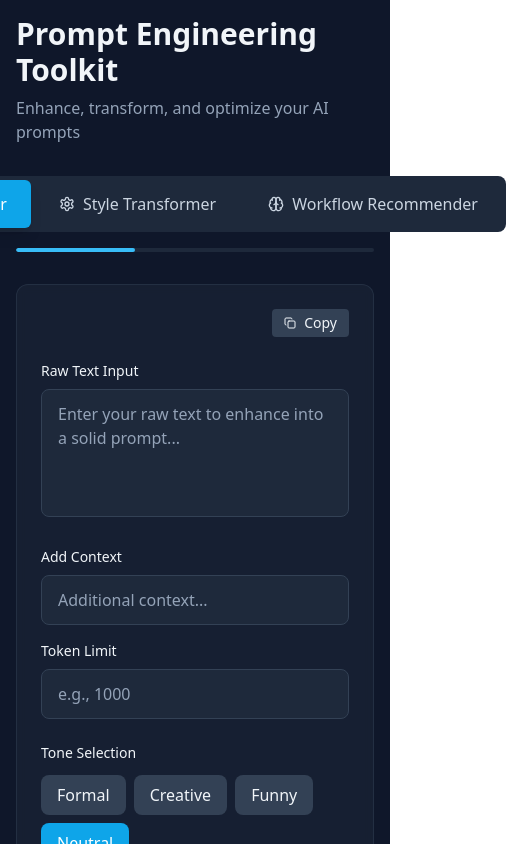
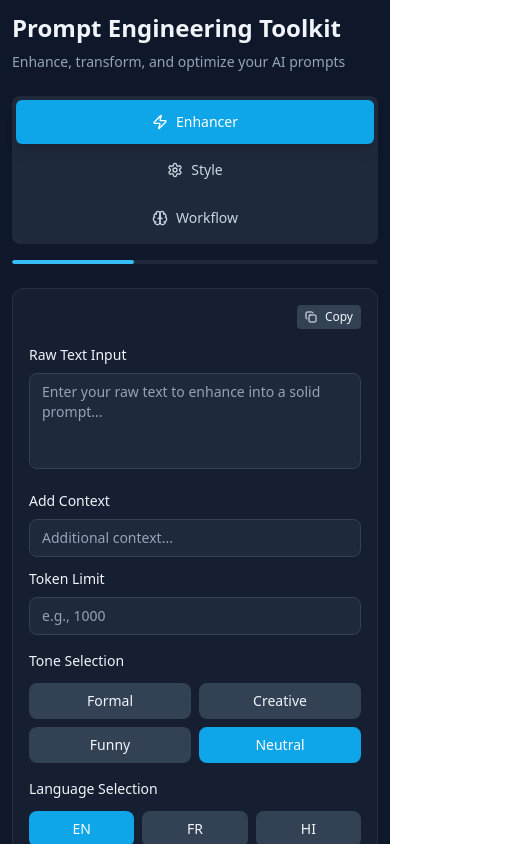
Before and after one commit to priyansh87/PromptLab, a Next.js app: page / in a window 390 px wide. Shown: the top 844 px of the page, 506 px wide, since content can reach past the window. Built offline with nearby package versions, Linux system fonts and the light colour scheme.

Commit message:
Make application responsive for mobile screens

```diff
--- a/app/page.tsx
+++ b/app/page.tsx
@@ -55,30 +55,31 @@ export default function TabComponent() {
 
   return (
     <div className="min-h-screen bg-slate-900 text-slate-100 font-sans">
-      <div className="max-w-6xl mx-auto p-4 sm:p-6 lg:p-8">
-        <div className="mb-8">
-          <h1 className="text-3xl font-bold text-slate-100 mb-2">Prompt Engineering Toolkit</h1>
-          <p className="text-slate-400">Enhance, transform, and optimize your AI prompts</p>
+      <div className="max-w-6xl mx-auto p-3 sm:p-4 lg:p-8">
+        <div className="mb-6 sm:mb-8">
+          <h1 className="text-2xl sm:text-3xl font-bold text-slate-100 mb-2">Prompt Engineering Toolkit</h1>
+          <p className="text-sm sm:text-base text-slate-400">Enhance, transform, and optimize your AI prompts</p>
         </div>
 
         {/* Tab Navigation */}
-        <div className="mb-8">
+        <div className="mb-6 sm:mb-8">
           <div className="flex justify-center">
-            <div className="flex space-x-1 bg-slate-800 p-1 rounded-lg">
+            <div className="flex flex-col sm:flex-row space-y-1 sm:space-y-0 sm:space-x-1 bg-slate-800 p-1 rounded-lg w-full sm:w-auto">
               {tabs.map((tab) => {
                 const Icon = tab.icon
                 return (
                   <button
                     key={tab.id}
                     onClick={() => handleTabChange(tab.id)}
-                    className={`flex items-center gap-2 px-6 py-3 rounded-md transition-all whitespace-nowrap ${
+                    className={`flex items-center justify-center sm:justify-start gap-2 px-4 sm:px-6 py-3 rounded-md transition-all whitespace-nowrap text-sm sm:text-base ${
                       activeTab === tab.id
                         ? "bg-sky-500 text-white shadow-lg"
                         : "text-slate-300 hover:text-slate-100 hover:bg-slate-700"
                     }`}
                   >
                     <Icon className="w-4 h-4" />
-                    <span className="font-medium">{tab.label}</span>
+                    <span className="font-medium hidden sm:inline">{tab.label}</span>
+                    <span className="font-medium sm:hidden">{tab.label.split(' ')[0]}</span>
                   </button>
                 )
               })}
@@ -86,7 +87,7 @@ export default function TabComponent() {
           </div>
           {activeTab && (
             <div className="mt-4 flex justify-center">
-              <div className="w-96 h-1 bg-slate-800 rounded-full overflow-hidden">
+              <div className="w-full max-w-96 h-1 bg-slate-800 rounded-full overflow-hidden">
                 <motion.div
                   className="h-full bg-sky-400 rounded-full"
                   initial={{ width: 0 }}
@@ -112,7 +113,7 @@ export default function TabComponent() {
                 x: { type: "spring", stiffness: 300, damping: 30 },
                 opacity: { duration: 0.2 },
               }}
-              className="bg-slate-800/50 backdrop-blur-sm rounded-xl p-6 sm:p-8 border border-slate-700/50"
+              className="bg-slate-800/50 backdrop-blur-sm rounded-xl p-4 sm:p-6 lg:p-8 border border-slate-700/50"
             >
               {renderTabContent()}
             </motion.div>
--- a/components/CopyButton.tsx
+++ b/components/CopyButton.tsx
@@ -11,7 +11,7 @@ export const CopyButton = ({ onCopy, isCopied }: CopyButtonProps) => {
   return (
     <button
       onClick={onCopy}
-      className="flex items-center gap-2 px-3 py-1 bg-slate-700 hover:bg-slate-600 text-slate-100 rounded text-sm transition-colors"
+      className="flex items-center gap-2 px-2 sm:px-3 py-1 bg-slate-700 hover:bg-slate-600 text-slate-100 rounded text-xs sm:text-sm transition-colors"
     >
       {isCopied ? <Check className="w-3 h-3" /> : <Copy className="w-3 h-3" />}
       {isCopied ? "Copied!" : "Copy"}
--- a/components/EnhancerTab.tsx
+++ b/components/EnhancerTab.tsx
@@ -48,7 +48,7 @@ export const EnhancerTab = ({ copiedStates, copyToClipboard }: EnhancerTabProps)
   }
 
   return (
-    <div className="space-y-6">
+    <div className="space-y-4 sm:space-y-6">
       <div className="flex justify-end">
         <CopyButton onCopy={() => copyToClipboard(enhancedText, "enhancer")} isCopied={copiedStates.enhancer} />
       </div>
@@ -58,19 +58,19 @@ export const EnhancerTab = ({ copiedStates, copyToClipboard }: EnhancerTabProps)
         <textarea
           value={rawText}
           onChange={(e) => setRawText(e.target.value)}
-          className="w-full h-32 px-4 py-3 bg-slate-800 border border-slate-700 rounded-lg text-slate-100 placeholder-slate-400 focus:outline-none focus:ring-2 focus:ring-sky-400 focus:border-transparent resize-none"
+          className="w-full h-24 sm:h-32 px-3 sm:px-4 py-2 sm:py-3 bg-slate-800 border border-slate-700 rounded-lg text-slate-100 placeholder-slate-400 focus:outline-none focus:ring-2 focus:ring-sky-400 focus:border-transparent resize-none text-sm sm:text-base"
           placeholder="Enter your raw text to enhance into a solid prompt..."
         />
       </div>
 
-      <div className="grid grid-cols-1 sm:grid-cols-2 gap-4">
+      <div className="grid grid-cols-1 sm:grid-cols-2 gap-3 sm:gap-4">
         <div>
           <label className="block text-sm font-medium text-slate-100 mb-2">Add Context</label>
           <input
             type="text"
             value={context}
             onChange={(e) => setContext(e.target.value)}
-            className="w-full px-4 py-3 bg-slate-800 border border-slate-700 rounded-lg text-slate-100 placeholder-slate-400 focus:outline-none focus:ring-2 focus:ring-sky-400 focus:border-transparent"
+            className="w-full px-3 sm:px-4 py-2 sm:py-3 bg-slate-800 border border-slate-700 rounded-lg text-slate-100 placeholder-slate-400 focus:outline-none focus:ring-2 focus:ring-sky-400 focus:border-transparent text-sm sm:text-base"
             placeholder="Additional context..."
           />
         </div>
@@ -80,7 +80,7 @@ export const EnhancerTab = ({ copiedStates, copyToClipboard }: EnhancerTabProps)
             type="number"
             value={tokenLimit}
             onChange={(e) => setTokenLimit(e.target.value)}
-            className="w-full px-4 py-3 bg-slate-800 border border-slate-700 rounded-lg text-slate-100 placeholder-slate-400 focus:outline-none focus:ring-2 focus:ring-sky-400 focus:border-transparent"
+            className="w-full px-3 sm:px-4 py-2 sm:py-3 bg-slate-800 border border-slate-700 rounded-lg text-slate-100 placeholder-slate-400 focus:outline-none focus:ring-2 focus:ring-sky-400 focus:border-transparent text-sm sm:text-base"
             placeholder="e.g., 1000"
           />
         </div>
@@ -88,12 +88,12 @@ export const EnhancerTab = ({ copiedStates, copyToClipboard }: EnhancerTabProps)
 
       <div>
         <label className="block text-sm font-medium text-slate-100 mb-3">Tone Selection</label>
-        <div className="flex flex-wrap gap-2">
+        <div className="grid grid-cols-2 sm:flex sm:flex-wrap gap-2">
           {tones.map((tone) => (
             <button
               key={tone}
               onClick={() => setSelectedTone(tone)}
-              className={`px-4 py-2 rounded-lg transition-colors ${
+              className={`px-3 sm:px-4 py-2 rounded-lg transition-colors text-sm sm:text-base ${
                 selectedTone === tone ? "bg-sky-500 text-white" : "bg-slate-700 text-slate-100 hover:bg-slate-600"
               }`}
             >
@@ -105,12 +105,12 @@ export const EnhancerTab = ({ copiedStates, copyToClipboard }: EnhancerTabProps)
 
       <div>
         <label className="block text-sm font-medium text-slate-100 mb-3">Language Selection</label>
-        <div className="flex flex-wrap gap-2">
+        <div className="grid grid-cols-3 sm:flex sm:flex-wrap gap-2">
           {languages.map((lang) => (
             <button
               key={lang}
               onClick={() => setSelectedLanguage(lang)}
-              className={`px-3 py-2 rounded-lg transition-colors ${
+              className={`px-2 sm:px-3 py-2 rounded-lg transition-colors text-sm sm:text-base ${
                 selectedLanguage === lang ? "bg-sky-500 text-white" : "bg-slate-700 text-slate-100 hover:bg-slate-600"
               }`}
             >
@@ -124,7 +124,7 @@ export const EnhancerTab = ({ copiedStates, copyToClipboard }: EnhancerTabProps)
         <button
           onClick={enhanceWithAI}
           disabled={isLoading}
-          className="px-8 py-3 bg-green-500 hover:bg-green-600 disabled:bg-green-400 text-white rounded-lg font-medium transition-colors"
+          className="w-full sm:w-auto px-6 sm:px-8 py-3 bg-green-500 hover:bg-green-600 disabled:bg-green-400 text-white rounded-lg font-medium transition-colors text-sm sm:text-base"
         >
           {isLoading ? "Enhancing..." : "Enhance with AI"}
         </button>
@@ -133,9 +133,9 @@ export const EnhancerTab = ({ copiedStates, copyToClipboard }: EnhancerTabProps)
       {isLoading && <LoadingSpinner />}
 
       {isEnhanced && !isLoading && (
-        <div className="bg-slate-800 rounded-lg p-4">
+        <div className="bg-slate-800 rounded-lg p-3 sm:p-4">
           <h4 className="text-sm font-medium text-slate-100 mb-3">Enhanced Output</h4>
-          <pre className="text-sm text-slate-300 whitespace-pre-wrap font-mono bg-slate-900 p-4 rounded">
+          <pre className="text-xs sm:text-sm text-slate-300 whitespace-pre-wrap font-mono bg-slate-900 p-3 sm:p-4 rounded overflow-x-auto">
             {enhancedText}
           </pre>
         </div>
--- a/components/TransformerTab.tsx
+++ b/components/TransformerTab.tsx
@@ -56,7 +56,7 @@ export const TransformerTab = ({ copiedStates, copyToClipboard }: TransformerTab
   }
 
   return (
-    <div className="space-y-6">
+    <div className="space-y-4 sm:space-y-6">
       <div className="flex justify-end">
         <CopyButton
           onCopy={() => copyToClipboard(transformedText, "transformer")}
@@ -65,8 +65,8 @@ export const TransformerTab = ({ copiedStates, copyToClipboard }: TransformerTab
       </div>
 
       <div>
-        <h3 className="text-lg font-semibold text-slate-100 mb-4">Convert your prompt into various LLM techniques</h3>
-        <div className="grid grid-cols-1 sm:grid-cols-2 lg:grid-cols-3 gap-3">
+        <h3 className="text-base sm:text-lg font-semibold text-slate-100 mb-4">Convert your prompt into various LLM techniques</h3>
+        <div className="grid grid-cols-1 sm:grid-cols-2 lg:grid-cols-3 gap-2 sm:gap-3">
           {promptStyles.map((style) => {
             const Icon = style.icon
             const isActive = activeStyle === style.id
@@ -74,14 +74,14 @@ export const TransformerTab = ({ copiedStates, copyToClipboard }: TransformerTab
               <button
                 key={style.id}
                 onClick={() => handleStyleSelect(style.id)}
-                className={`flex items-center gap-3 p-4 rounded-lg transition-all ${
+                className={`flex items-center gap-2 sm:gap-3 p-3 sm:p-4 rounded-lg transition-all text-sm sm:text-base ${
                   isActive
                     ? "bg-sky-500 text-white shadow-lg shadow-sky-500/25"
                     : "bg-slate-700 text-slate-100 hover:bg-slate-600"
                 }`}
               >
-                <Icon className="w-5 h-5" />
-                <span className="font-medium">{style.label}</span>
+                <Icon className="w-4 h-4 sm:w-5 sm:h-5 flex-shrink-0" />
+                <span className="font-medium text-left">{style.label}</span>
               </button>
             )
           })}
@@ -89,9 +89,9 @@ export const TransformerTab = ({ copiedStates, copyToClipboard }: TransformerTab
       </div>
 
       {activeStyle && (
-        <div className="bg-slate-800 rounded-lg p-4">
+        <div className="bg-slate-800 rounded-lg p-3 sm:p-4">
           <h4 className="text-sm font-medium text-slate-100 mb-2">Selected Technique:</h4>
-          <span className="px-3 py-1 bg-green-500 text-white text-sm rounded-full">
+          <span className="px-2 sm:px-3 py-1 bg-green-500 text-white text-xs sm:text-sm rounded-full">
             {promptStyles.find((s) => s.id === activeStyle)?.label}
           </span>
         </div>
@@ -102,7 +102,7 @@ export const TransformerTab = ({ copiedStates, copyToClipboard }: TransformerTab
         <textarea
           value={inputPrompt}
           onChange={(e) => setInputPrompt(e.target.value)}
-          className="w-full h-24 px-4 py-3 bg-slate-800 border border-slate-700 rounded-lg text-slate-100 placeholder-slate-400 focus:outline-none focus:ring-2 focus:ring-sky-400 focus:border-transparent resize-none"
+          className="w-full h-20 sm:h-24 px-3 sm:px-4 py-2 sm:py-3 bg-slate-800 border border-slate-700 rounded-lg text-slate-100 placeholder-slate-400 focus:outline-none focus:ring-2 focus:ring-sky-400 focus:border-transparent resize-none text-sm sm:text-base"
           placeholder="Enter your prompt to transform..."
         />
       </div>
@@ -111,7 +111,7 @@ export const TransformerTab = ({ copiedStates, copyToClipboard }: TransformerTab
         <button
           onClick={enhanceWithAI}
           disabled={isLoading || !activeStyle || !inputPrompt.trim()}
-          className="px-8 py-3 bg-green-500 hover:bg-green-600 disabled:bg-green-400 text-white rounded-lg font-medium transition-colors"
+          className="w-full sm:w-auto px-6 sm:px-8 py-3 bg-green-500 hover:bg-green-600 disabled:bg-green-400 text-white rounded-lg font-medium transition-colors text-sm sm:text-base"
         >
           {isLoading ? "Transforming..." : "Enhance with AI"}
         </button>
@@ -122,8 +122,8 @@ export const TransformerTab = ({ copiedStates, copyToClipboard }: TransformerTab
       {isTransformed && !isLoading && (
         <div>
           <label className="block text-sm font-medium text-slate-100 mb-2">Transformed Output</label>
-          <div className="bg-slate-800 border border-slate-700 rounded-lg p-4 min-h-[100px]">
-            <pre className="text-slate-300 whitespace-pre-wrap text-sm">{transformedText}</pre>
+          <div className="bg-slate-800 border border-slate-700 rounded-lg p-3 sm:p-4 min-h-[100px]">
+            <pre className="text-slate-300 whitespace-pre-wrap text-xs sm:text-sm overflow-x-auto">{transformedText}</pre>
           </div>
         </div>
       )}
--- a/components/WorkflowTab.tsx
+++ b/components/WorkflowTab.tsx
@@ -39,7 +39,7 @@ export const WorkflowTab = ({ copiedStates, copyToClipboard }: WorkflowTabProps)
   }
 
   return (
-    <div className="space-y-6">
+    <div className="space-y-4 sm:space-y-6">
       <div className="flex justify-end">
         <CopyButton onCopy={() => copyToClipboard(workflowText, "workflow")} isCopied={copiedStates.workflow} />
       </div>
@@ -49,33 +49,33 @@ export const WorkflowTab = ({ copiedStates, copyToClipboard }: WorkflowTabProps)
         <textarea
           value={taskDescription}
           onChange={(e) => setTaskDescription(e.target.value)}
-          className="w-full h-24 px-4 py-3 bg-slate-800 border border-slate-700 rounded-lg text-slate-100 placeholder-slate-400 focus:outline-none focus:ring-2 focus:ring-sky-400 focus:border-transparent resize-none"
+          className="w-full h-20 sm:h-24 px-3 sm:px-4 py-2 sm:py-3 bg-slate-800 border border-slate-700 rounded-lg text-slate-100 placeholder-slate-400 focus:outline-none focus:ring-2 focus:ring-sky-400 focus:border-transparent resize-none text-sm sm:text-base"
           placeholder="Describe your LLM task or pipeline requirements..."
         />
       </div>
 
-      <div className="bg-slate-800 rounded-lg p-6">
-        <h4 className="text-lg font-semibold text-slate-100 mb-4">Suggested Architecture</h4>
-        <div className="space-y-4">
+      <div className="bg-slate-800 rounded-lg p-4 sm:p-6">
+        <h4 className="text-base sm:text-lg font-semibold text-slate-100 mb-4">Suggested Architecture</h4>
+        <div className="space-y-3 sm:space-y-4">
           <div className="flex items-center gap-3">
-            <div className="w-3 h-3 bg-sky-400 rounded-full"></div>
-            <span className="text-slate-100">Input Processing & Validation</span>
+            <div className="w-2 h-2 sm:w-3 sm:h-3 bg-sky-400 rounded-full flex-shrink-0"></div>
+            <span className="text-slate-100 text-sm sm:text-base">Input Processing & Validation</span>
           </div>
           <div className="flex items-center gap-3">
-            <div className="w-3 h-3 bg-sky-400 rounded-full"></div>
-            <span className="text-slate-100">Chunking Strategy (if needed)</span>
+            <div className="w-2 h-2 sm:w-3 sm:h-3 bg-sky-400 rounded-full flex-shrink-0"></div>
+            <span className="text-slate-100 text-sm sm:text-base">Chunking Strategy (if needed)</span>
           </div>
           <div className="flex items-center gap-3">
-            <div className="w-3 h-3 bg-sky-400 rounded-full"></div>
-            <span className="text-slate-100">Parallel Processing with Map-Reduce</span>
+            <div className="w-2 h-2 sm:w-3 sm:h-3 bg-sky-400 rounded-full flex-shrink-0"></div>
+            <span className="text-slate-100 text-sm sm:text-base">Parallel Processing with Map-Reduce</span>
           </div>
           <div className="flex items-center gap-3">
-            <div className="w-3 h-3 bg-sky-400 rounded-full"></div>
-            <span className="text-slate-100">Retry Logic & Error Handling</span>
+            <div className="w-2 h-2 sm:w-3 sm:h-3 bg-sky-400 rounded-full flex-shrink-0"></div>
+            <span className="text-slate-100 text-sm sm:text-base">Retry Logic & Error Handling</span>
           </div>
           <div className="flex items-center gap-3">
-            <div className="w-3 h-3 bg-sky-400 rounded-full"></div>
-            <span className="text-slate-100">Output Aggregation & Formatting</span>
+            <div className="w-2 h-2 sm:w-3 sm:h-3 bg-sky-400 rounded-full flex-shrink-0"></div>
+            <span className="text-slate-100 text-sm sm:text-base">Output Aggregation & Formatting</span>
           </div>
         </div>
       </div>
@@ -84,7 +84,7 @@ export const WorkflowTab = ({ copiedStates, copyToClipboard }: WorkflowTabProps)
         <button
           onClick={enhanceWithAI}
           disabled={isLoading || !taskDescription.trim()}
-          className="px-8 py-3 bg-green-500 hover:bg-green-600 disabled:bg-green-400 text-white rounded-lg font-medium transition-colors"
+          className="w-full sm:w-auto px-6 sm:px-8 py-3 bg-green-500 hover:bg-green-600 disabled:bg-green-400 text-white rounded-lg font-medium transition-colors text-sm sm:text-base"
         >
           {isLoading ? "Generating..." : "Enhance with AI"}
         </button>
@@ -93,9 +93,9 @@ export const WorkflowTab = ({ copiedStates, copyToClipboard }: WorkflowTabProps)
       {isLoading && <LoadingSpinner />}
 
       {isGenerated && !isLoading && (
-        <div className="bg-slate-800 rounded-lg p-4">
+        <div className="bg-slate-800 rounded-lg p-3 sm:p-4">
           <h4 className="text-sm font-medium text-slate-100 mb-3">Workflow Details</h4>
-          <pre className="text-sm text-slate-300 whitespace-pre-wrap font-mono">{workflowText}</pre>
+          <pre className="text-xs sm:text-sm text-slate-300 whitespace-pre-wrap font-mono overflow-x-auto">{workflowText}</pre>
         </div>
       )}
     </div>
```
